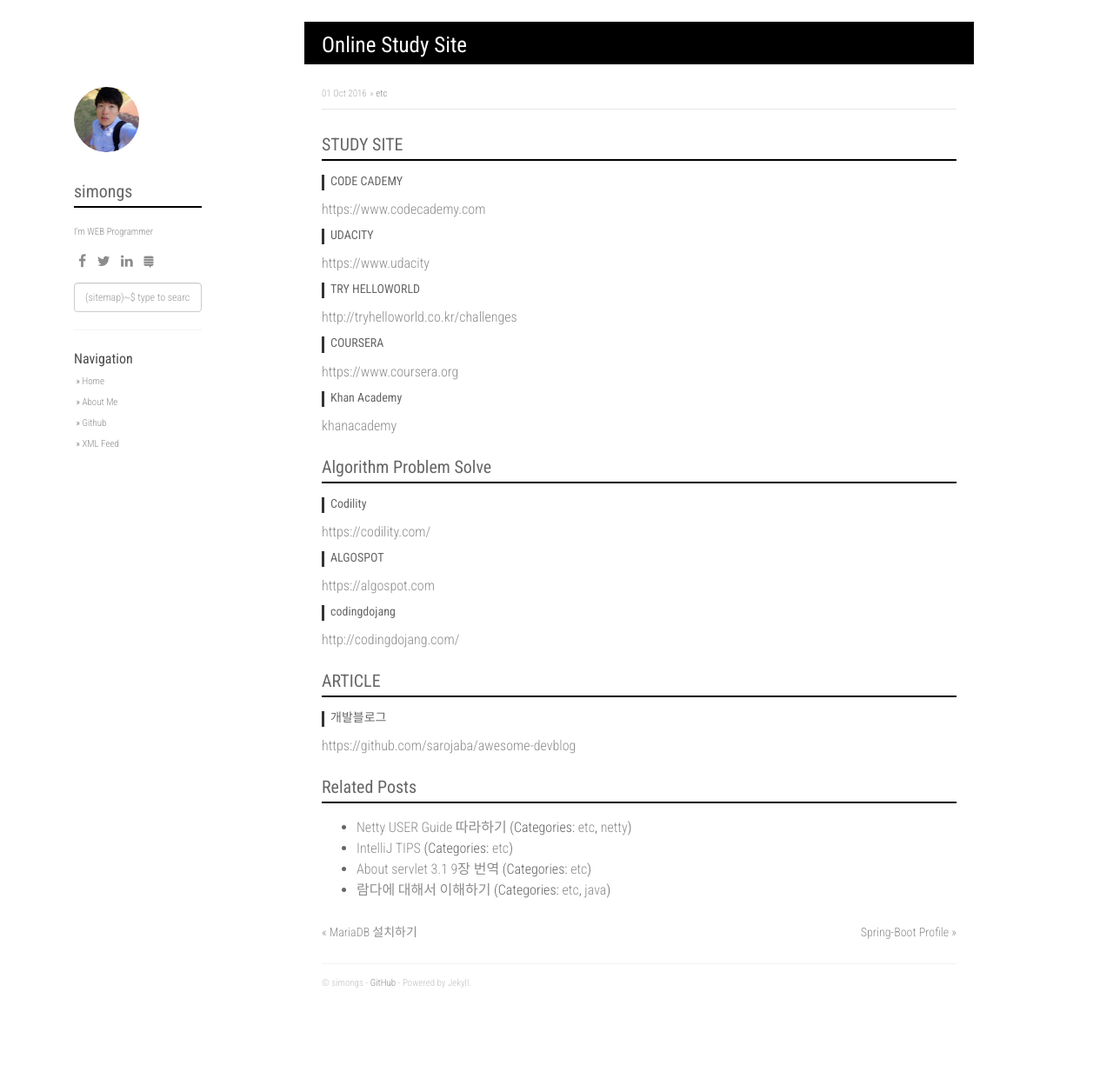
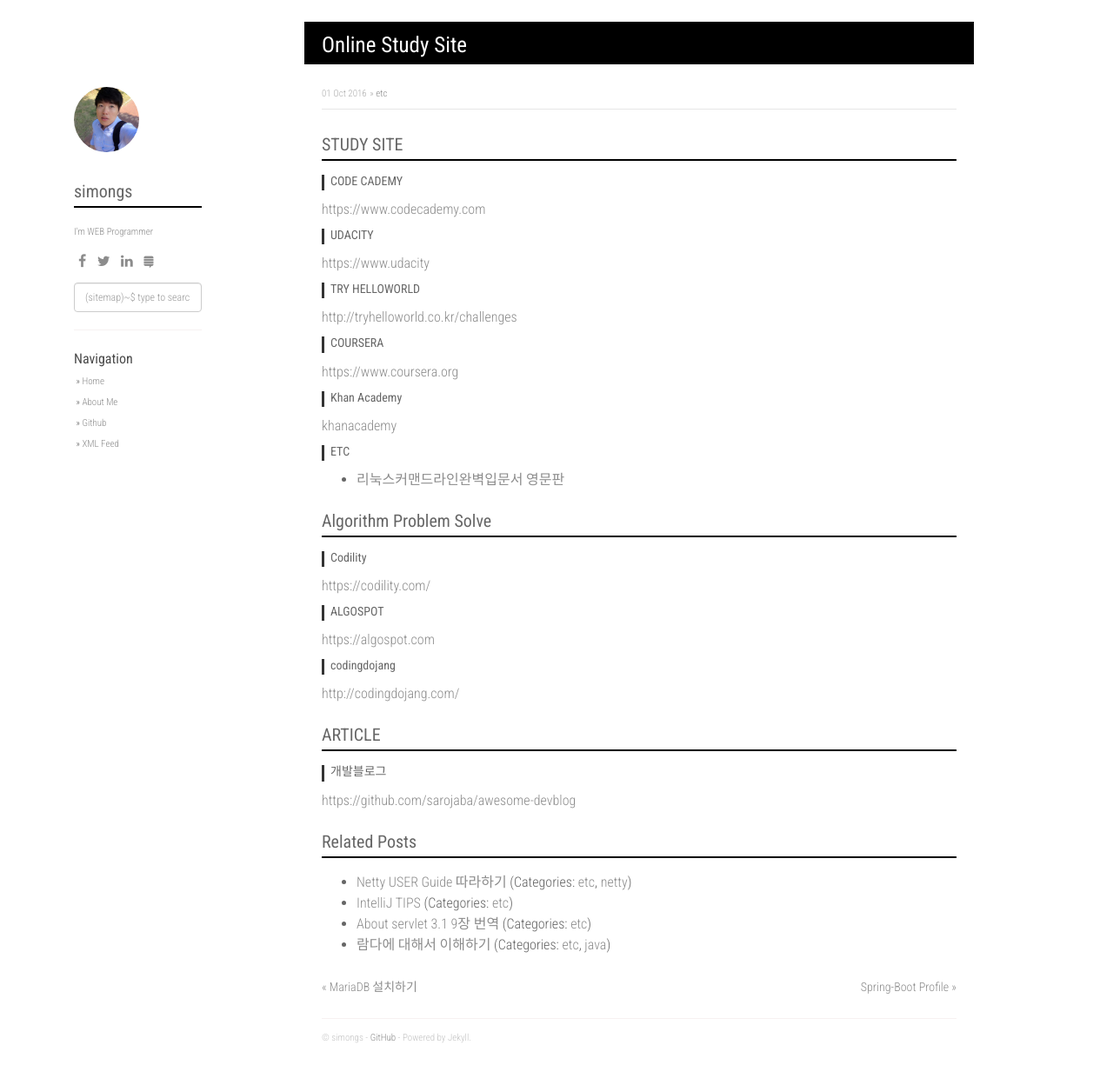
Before and after one commit to simongs/simongs.github.io, a Jekyll site: the page built from _posts/2016-09-28-Online_Study_site.markdown, in a window 1280 px wide and 1225 px high. Shown: the whole window at 87% size. Built offline with Jekyll 4.4.1, drawn with Linux system fonts in a browser that asks for light colours; nearby versions of some CDN libraries; comment, search, counter and statistics services are not loaded.

Commit message:
Update 2016-09-28-Online_Study_site.markdown

```diff
--- a/_posts/2016-09-28-Online_Study_site.markdown
+++ b/_posts/2016-09-28-Online_Study_site.markdown
@@ -22,6 +22,9 @@
 #### Khan Academy
 [khanacademy](https://www.khanacademy.org/welcome)
 
+#### ETC
+ - [리눅스커맨드라인완벽입문서 영문판](http://linuxcommand.org/tlcl.php)
+
 ## Algorithm Problem Solve
 
 #### Codility
```
